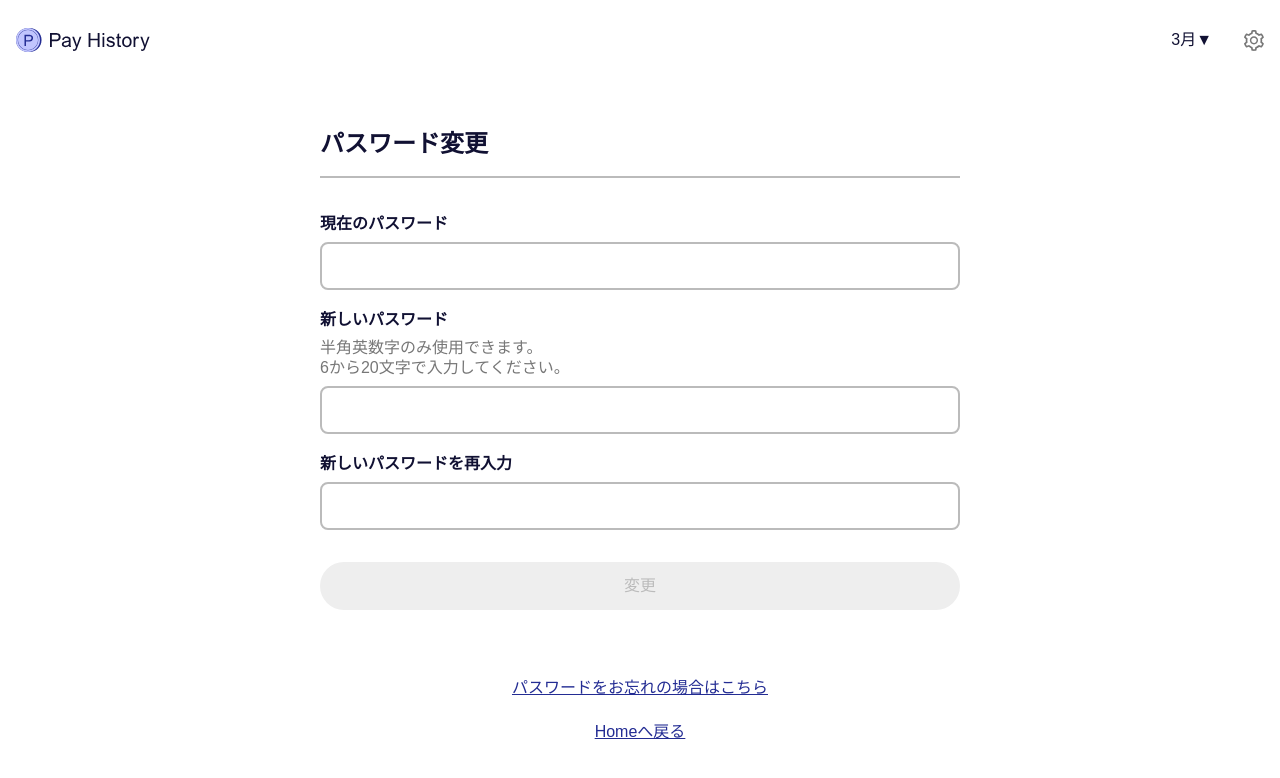
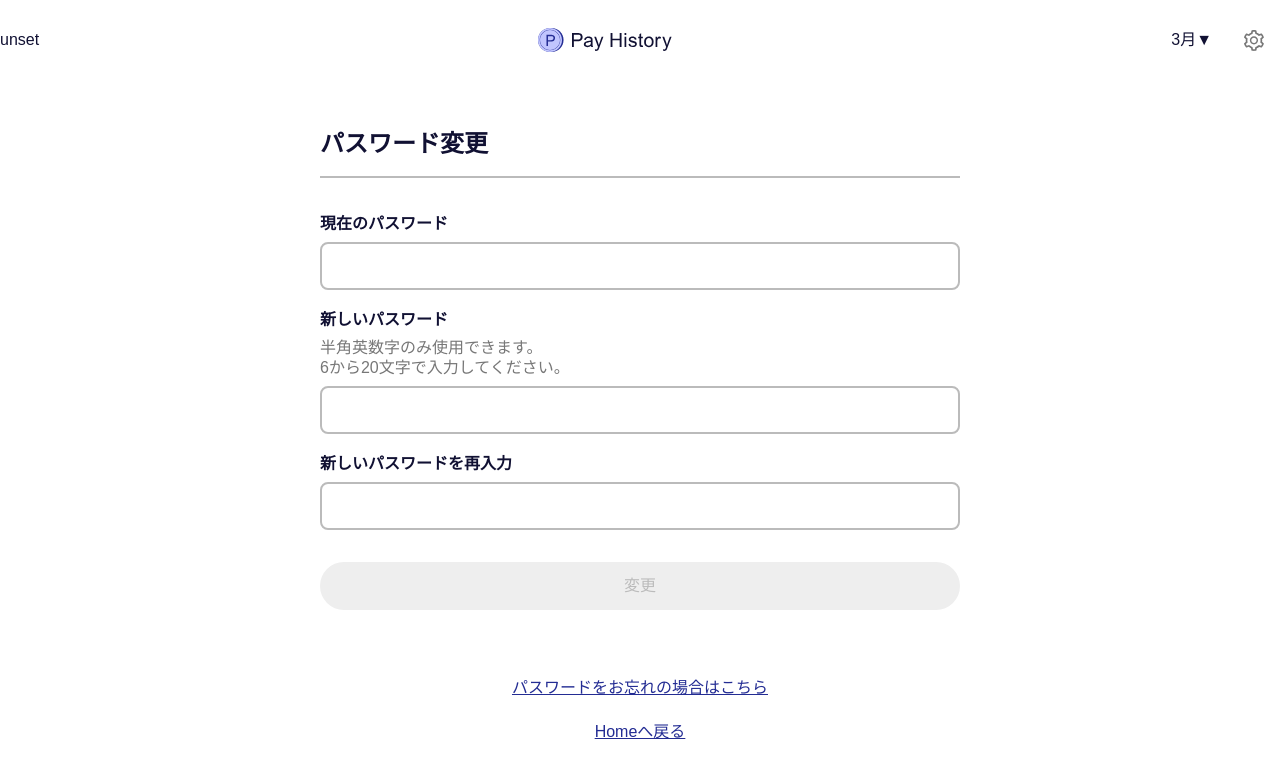
Before and after one commit to kanaru-ssk/pay-history, a Next.js app: page /change-password in a window 1280 px wide. Shown: the top 778 px of the page. Built offline with nearby package versions, Linux system fonts and the light colour scheme; no server answers.

Commit message:
check whether env is loaded correctly

```diff
--- a/src/components/organisms/Header/index.tsx
+++ b/src/components/organisms/Header/index.tsx
@@ -20,6 +20,7 @@ const Header = () => {
   return (
     <>
       <header className="sticky top-0 z-10 flex h-12 items-center justify-between bg-white md:h-20">
+        <div data-cy="test">{process.env.NEXT_PUBLIC_FIREBASE_PROJECT_ID}</div>
         <div className="px-4">
           <Link href="/">
             <a title="go to top page">
```
Also changed, not shown: 1 other file (tests, documents, lock files or other folders).
